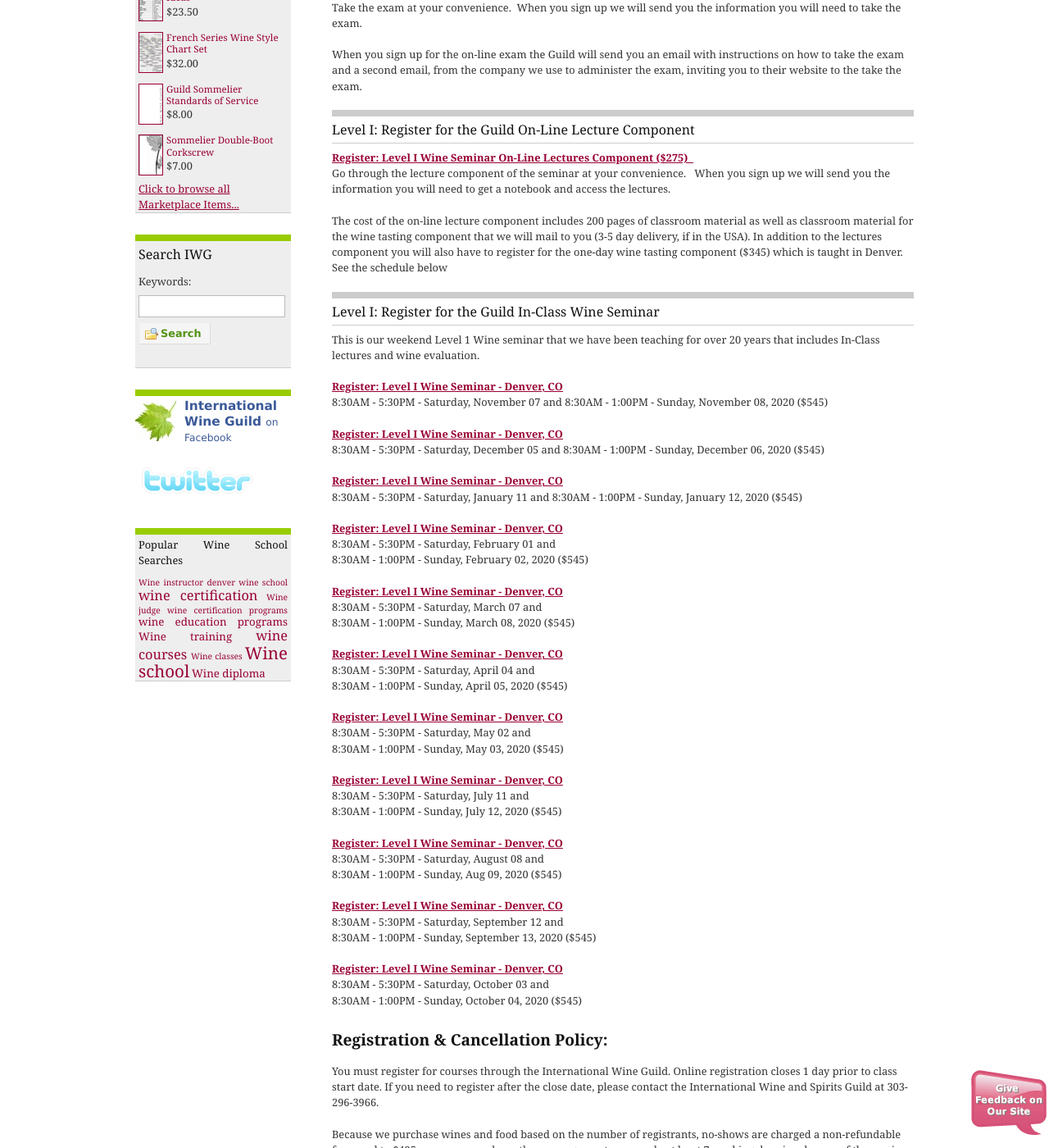
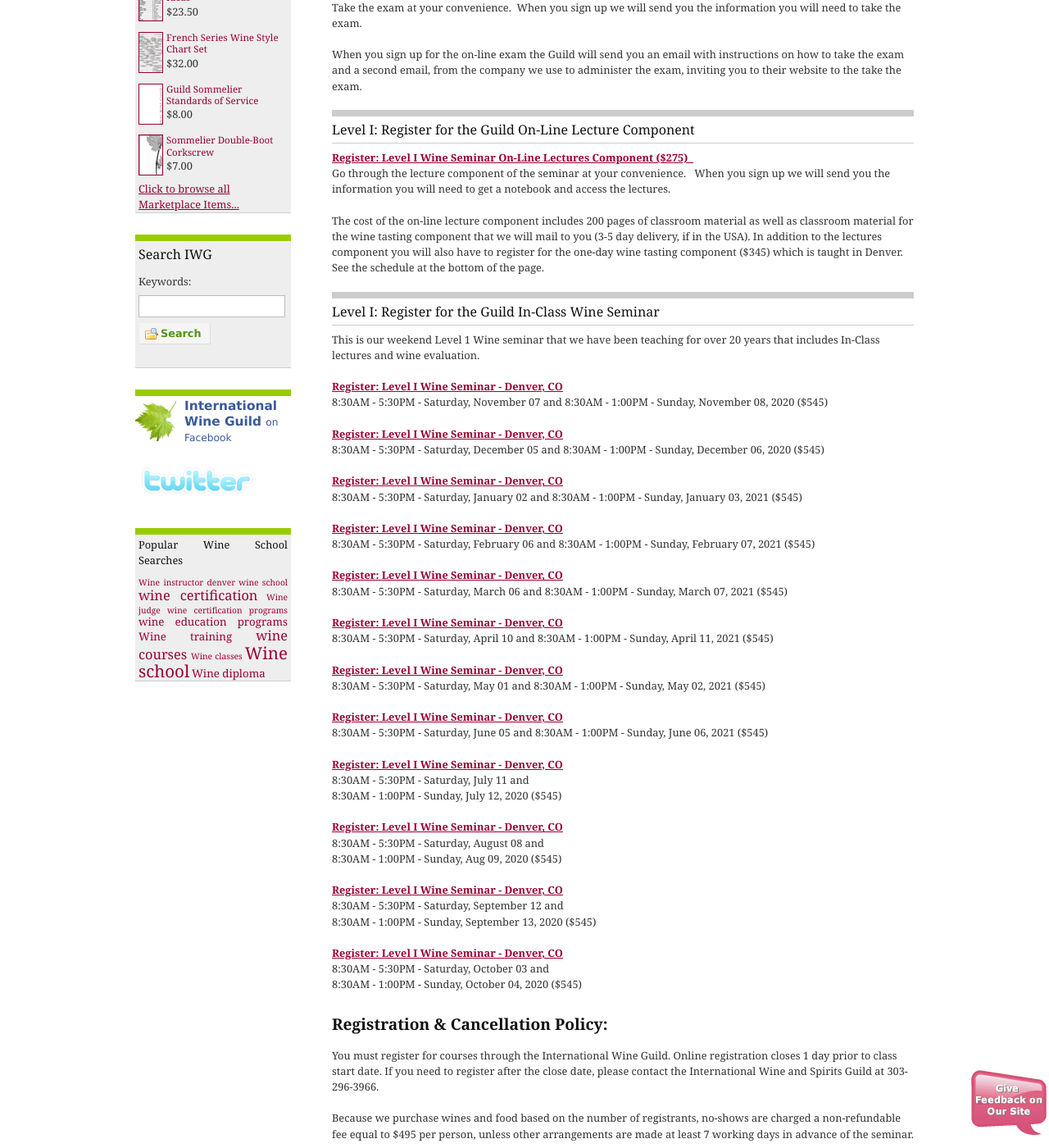
Before and after one commit to CKDev/internationalwineguild.com, a Jekyll site: the page built from register-for-the-guild-certification-seminar.html, in a window 1280 px wide and 1400 px high, scrolled down 1007 px. Shown: the whole window at 82% size. Built offline with Jekyll 4.4.1, drawn with Linux system fonts in a browser that asks for light colours; a script that is not in the unit is left out; comment, search, counter and statistics services are not loaded.

Commit message:
Update register-for-the-guild-certification-seminar.html

```diff
--- a/register-for-the-guild-certification-seminar.html
+++ b/register-for-the-guild-certification-seminar.html
@@ -48,7 +48,7 @@
 	      Level I Wine Seminar On-Line Lectures Component ($275) &nbsp;<br>
 	    </strong></a>Go through the lecture component of the seminar at your convenience. &nbsp; When you sign up we will send you the information you will
 	  need to get a notebook and access the lectures.&nbsp;</p>
-	<p>The cost of the on-line lecture component includes 200 pages of classroom material as well as classroom material for the wine tasting component that we will mail to you (3-5 day delivery, if in the USA). In addition to the lectures component you will also have to register for the one-day wine tasting component ($345) which is taught in Denver. See the schedule below</p>
+	<p>The cost of the on-line lecture component includes 200 pages of classroom material as well as classroom material for the wine tasting component that we will mail to you (3-5 day delivery, if in the USA). In addition to the lectures component you will also have to register for the one-day wine tasting component ($345) which is taught in Denver. See the schedule at the bottom of the page.</p>
 
 <h2>Level I: Register for the Guild In-Class Wine Seminar</h2>
 <p>This is our weekend Level 1 Wine seminar that we have been teaching for over 20 years that includes In-Class lectures and wine evaluation.</p>
@@ -74,43 +74,47 @@
     href="http://ww4.aitsafe.com/cf/add.cfm?userid=6714687&amp;product=Level+I+Wine+Seminar+Denver++-++01/02-03, 2021&amp;price=545&amp;return=www.internationalwineguild.com/register-for-the-guild-certification-seminar">
     <strong>Register: Level I Wine Seminar - Denver, CO<br></strong>
   </a>
-  8:30AM - 5:30PM - Saturday, January 11 and 8:30AM - 1:00PM - Sunday, January 12, 2020 ($545)
+  8:30AM - 5:30PM - Saturday, January 02 and 8:30AM - 1:00PM - Sunday, January 03, 2021 ($545)
 </p>
 
 <p>
   <a class="ga-track"
-    href="http://ww4.aitsafe.com/cf/add.cfm?userid=6714687&amp;product=Level+I+Wine+Seminar+Denver++-++02/01-02, 2020&amp;price=545&amp;return=www.internationalwineguild.com/register-for-the-guild-certification-seminar">
+    href="http://ww4.aitsafe.com/cf/add.cfm?userid=6714687&amp;product=Level+I+Wine+Seminar+Denver++-++02/06-07, 2021&amp;price=545&amp;return=www.internationalwineguild.com/register-for-the-guild-certification-seminar">
     <strong>Register: Level I Wine Seminar - Denver, CO<br></strong>
   </a>
-  8:30AM - 5:30PM - Saturday, February 01 and<br>
-  8:30AM - 1:00PM - Sunday, February 02, 2020 ($545)
+  8:30AM - 5:30PM - Saturday, February 06 and 8:30AM - 1:00PM - Sunday, February 07, 2021 ($545)
 </p>
 
 <p>
   <a class="ga-track"
-    href="http://ww4.aitsafe.com/cf/add.cfm?userid=6714687&amp;product=Level+I+Wine+Seminar+Denver++-++03/07-08, 2020&amp;price=545&amp;return=www.internationalwineguild.com/register-for-the-guild-certification-seminar">
+    href="http://ww4.aitsafe.com/cf/add.cfm?userid=6714687&amp;product=Level+I+Wine+Seminar+Denver++-++03/06-07, 2021&amp;price=545&amp;return=www.internationalwineguild.com/register-for-the-guild-certification-seminar">
     <strong>Register: Level I Wine Seminar - Denver, CO<br></strong>
   </a>
-  8:30AM - 5:30PM - Saturday, March 07 and<br>
-  8:30AM - 1:00PM - Sunday, March 08, 2020 ($545)
+  8:30AM - 5:30PM - Saturday, March 06 and  8:30AM - 1:00PM - Sunday, March 07, 2021 ($545)
 </p>
 
 <p>
   <a class="ga-track"
-    href="http://ww4.aitsafe.com/cf/add.cfm?userid=6714687&amp;product=Level+I+Wine+Seminar+Denver++-++04/04-05, 2020&amp;price=545&amp;return=www.internationalwineguild.com/register-for-the-guild-certification-seminar">
+    href="http://ww4.aitsafe.com/cf/add.cfm?userid=6714687&amp;product=Level+I+Wine+Seminar+Denver++-++04/10-11, 2021&amp;price=545&amp;return=www.internationalwineguild.com/register-for-the-guild-certification-seminar">
     <strong>Register: Level I Wine Seminar - Denver, CO<br></strong>
   </a>
-  8:30AM - 5:30PM - Saturday, April 04 and<br>
-  8:30AM - 1:00PM - Sunday, April 05, 2020 ($545)
+  8:30AM - 5:30PM - Saturday, April 10 and  8:30AM - 1:00PM - Sunday, April 11, 2021 ($545)
 </p>
 
 <p>
   <a class="ga-track"
-    href="http://ww4.aitsafe.com/cf/add.cfm?userid=6714687&amp;product=Level+I+Wine+Seminar+Denver++-++05/02-03, 2020&amp;price=545&amp;return=www.internationalwineguild.com/register-for-the-guild-certification-seminar">
+    href="http://ww4.aitsafe.com/cf/add.cfm?userid=6714687&amp;product=Level+I+Wine+Seminar+Denver++-++05/01-02, 2021&amp;price=545&amp;return=www.internationalwineguild.com/register-for-the-guild-certification-seminar">
     <strong>Register: Level I Wine Seminar - Denver, CO<br></strong>
   </a>
-  8:30AM - 5:30PM - Saturday, May 02 and<br>
-  8:30AM - 1:00PM - Sunday, May 03, 2020 ($545)
+  8:30AM - 5:30PM - Saturday, May 01 and  8:30AM - 1:00PM - Sunday, May 02, 2021 ($545)
+</p>
+
+<p>
+  <a class="ga-track"
+    href="http://ww4.aitsafe.com/cf/add.cfm?userid=6714687&amp;product=Level+I+Wine+Seminar+Denver++-++06/05-06, 2021&amp;price=545&amp;return=www.internationalwineguild.com/register-for-the-guild-certification-seminar">
+    <strong>Register: Level I Wine Seminar - Denver, CO<br></strong>
+  </a>
+  8:30AM - 5:30PM - Saturday, June 05 and  8:30AM - 1:00PM - Sunday, June 06, 2021 ($545)
 </p>
 
 <p>
```
